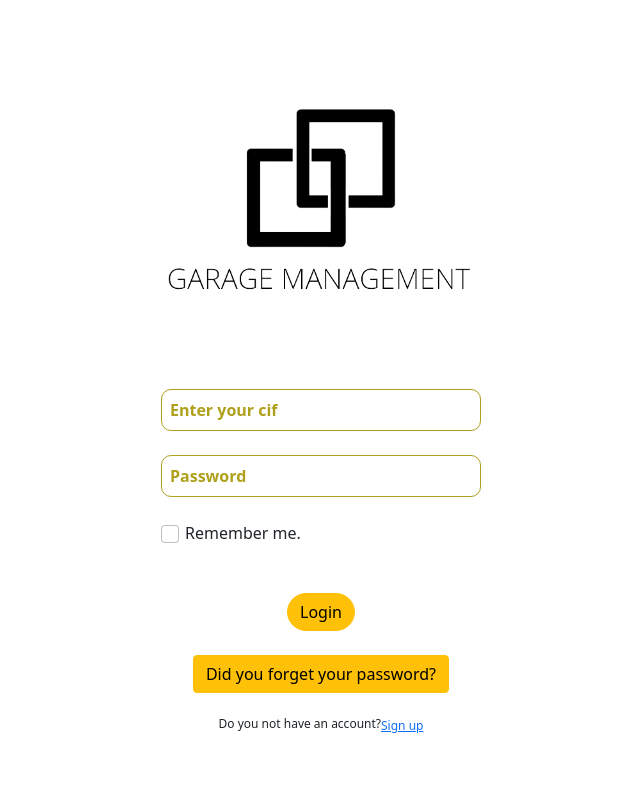
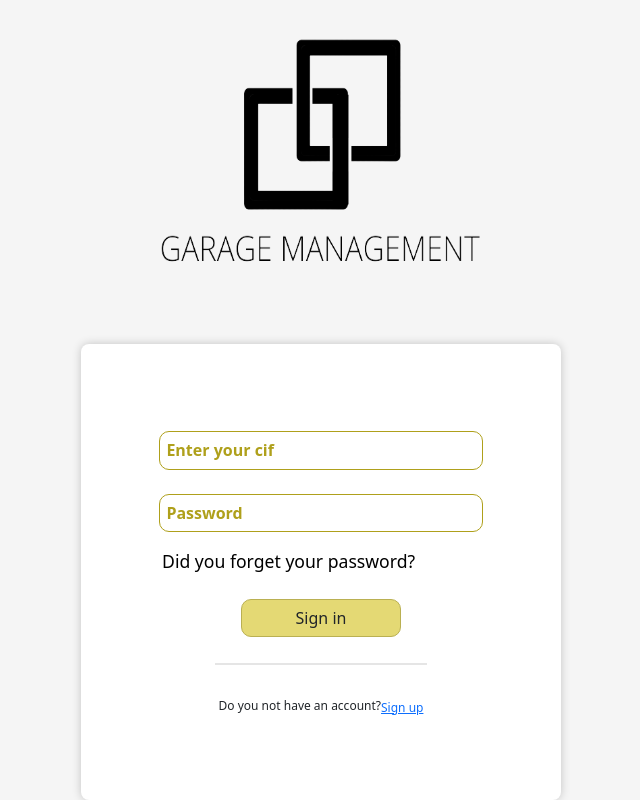
Before and after one commit to pedrobanos/proyecto3-front-end-, a React (Create React App) app: page / in a window 1280 px wide. Shown: the whole page, without its empty margins (319-959 px from the left). Built offline with nearby package versions, Linux system fonts and the light colour scheme.

Commit message:
change logo + add login styles

```diff
--- a/src/components/InputComponent.css
+++ /dev/null
@@ -1,3 +0,0 @@
-.neper1{
-    background-color: blue;
-}
--- a/src/views/Login/Login.css
+++ b/src/views/Login/Login.css
@@ -1,37 +1,43 @@
-
 .formContainer {
+    display: flex;
+    flex-direction: column;
+    align-items: center;
+    justify-content: center;
     height: 100vh;
-    width: 100vw;
-    display: flex;
-    justify-content: center;
-    align-items: center;
-    background-image: url();
+    width: 100%;
+    background-color: #f5f5f5;
 }
 
 form {
     display: flex;
     flex-direction: column;
-    border-radius: 1rem;
-    padding: 3rem 4rem;
+    align-items: center;
+    justify-content: center;
+    width: 100%;
+    height: 100%;
+    max-height: 30rem;
+    max-width: 30rem;
+    background-color: #fff;
+    padding: 1.5rem;
+    border-radius: 0.5rem;
+    box-shadow: 0px 0px 10px rgba(0, 0, 0, 0.2);
 }
 
-.brand {
-    width: 25vw;
+.logo-login {
     display: flex;
     align-items: center;
-    gap: 1rem;
     justify-content: center;
-
 }
 
-img {
-    height: 20rem;
+.logo-login img {
+    height: 17rem;
     width: 20rem;
+    margin-bottom: 4.5rem;
 }
 
 input {
     background-color: transparent;
-    padding: 0.5rem;
+    padding: 0.4rem;
     border: 0.1rem solid rgb(175, 160, 27);
     border-radius: 10px;
     color: rgb(198, 180, 22);
@@ -52,21 +58,19 @@ input:focus {
 .formGroup {
     display: flex;
     flex-direction: column;
-    gap: 1rem;
 }
 
-.logoContainer {
+.cifImputGroup,
+.passwordImputGroup {
     display: flex;
     flex-direction: column;
-    align-items: center;
-    justify-content: center;
+    width: 75%;
 }
 
-.logoImg {
-    object-fit: cover;
-    width: 35vw;
-    height: 150px;
-    margin-bottom: 2rem;
+.cbox {
+    display: flex;
+    gap: 0.5rem;
+    margin-top: 0.5rem;
 }
 
 .AccountText {
@@ -92,11 +96,70 @@ input:focus {
     border-bottom-right-radius: 10px;
     color: #ffc107;
 } */
+.btn-forget {
+    width: 80%;
+    margin-bottom: 1rem;
+    margin-top: 1rem;
+    border: none;
+    cursor: pointer;
+    font-size: 1rem;
+    border-radius: 10px;
+    color: none;
+    border: none;
+    transition: all 0.3s ease;
+    background-color: transparent;
+    font-size: 1.1rem;
 
-.btn {
-    padding: 1rem 3rem;
-    background-color: rgb(255, 230, 0);
-    color: white;
+}
+.btn-forget:hover {
+    background-color: #d7d1d144;
+    color: #000000;
+}
+
+.btn-signIn {
+    border: 1px black !important;
+    background-color: rgb(228, 217, 116) !important;
+    max-width: 10rem !important;
+    width: 100% !important;
+    padding: 0.4rem 1rem;
+    margin-bottom: 1rem;
+    border: 0.1rem solid rgb(186, 176, 82) !important;
+    cursor: pointer;
+    font-size: 1rem;
+    border-radius: 10px !important;
+    color: #000;
+    transition: all 0.3s ease;
+}
+.btn-signIn:hover {
+    background-color: rgb(186, 176, 82) !important;
+    color: #fff;
+}
+.my-line {
     border: none;
-    border-radius: 0.4rem;
-}
+    border-top: 2px solid #999;
+    text-align: center;
+    height: 0;
+    line-height: 0;
+    margin: 10px 0;
+    position: relative;
+  }
+
+  .my-line:before {
+    content: "------------- ";
+    display: inline-block;
+    position: relative;
+    top: -0.7em;
+    font-size: 1.2rem;
+    padding-right: 10px;
+    color: #999;
+  }
+
+  .my-line:after {
+    content: " ------------------";
+    display: inline-block;
+    position: relative;
+    top: -0.7em;
+    font-size: 1.2rem;
+    padding-left: 10px;
+    color: #999;
+  }
--- a/src/views/Login/Login.jsx
+++ b/src/views/Login/Login.jsx
@@ -7,7 +7,7 @@ import { useState } from 'react';
 import { login as loginRequest } from '../../services/AuthService';
 import { useAuthContext } from '../../contexts/AuthContext';
 import { Link, useLocation, useNavigate } from 'react-router-dom';
-import GARAGEmanagement from '../../assets/GARAGEmanagement.png'
+import GARAGEmanagement from '../../assets/GARAGEmanagement2.png'
 import InputLogin from '../../components/InputLogin/InputLogin';
 import './Login.css'
 
@@ -61,10 +61,10 @@ const Login = () => {
 
     return (
         <div className="formContainer">
-                <form onSubmit={handleSubmit(onSubmit)}>
-                    <div className='brand'>
+            <div className='logo-login'>
                 <img src={GARAGEmanagement}></img>
             </div>
+            <form onSubmit={handleSubmit(onSubmit)}>
                 <div className='cifImputGroup'>
                     <InputLogin className="input-group"
                         id="cif1"
@@ -76,7 +76,7 @@ const Login = () => {
                         icon={"fa-solid fa-user"}
                     />
                 </div>
-                    <div className='passwordImputGroup pb-4'>
+                <div className='passwordImputGroup pb-2'>
                     <InputLogin className="input-group"
                         id="password"
                         register={register}
@@ -88,27 +88,11 @@ const Login = () => {
                         icon={"fa-solid fa-lock"}
                         eye={"far fa-eye"}
                     />
+                    <button className="btn-forget"> Did you forget your password?</button>
                 </div>
-                    <div className=" form-actions form-check mb-4">
-                        <input
-                            type="checkbox"
-                            className="form-check-input"
-                            id="rememberPassword"
-                            name="checkbox"
-                            checked={rememberPassword}
-                            onChange={handleRememberMeChange}
-                        />
-                        <label className="form-check-label fs-6" htmlFor="rememberPassword">
-                            Remember me.
-                        </label>
-                    </div>
-                        <div className='text-center'>
-                            <button className={`btn btn-${isSubmitting ? 'secondary' : 'warning'} rounded-pill mt-4 mb-4`}
-                            onChange={handleRememberMeChange}>{isSubmitting ? 'Please wait...' : 'Login'}</button>
-                        </div>
-                        <div className='text-center'>
-                            <button className="btn btn-warning"> Did you forget your password?</button>
-                        </div>
+                <button className={`btn btn-${isSubmitting ? 'secondary' : 'signIn'}`}
+                    onChange={handleRememberMeChange}>{isSubmitting ? 'Please wait...' : 'Sign in'}</button>
+                <hr className="my-line"></hr>
                 <div className='CreateAcount'>
                     <h6 className='mb-4 AccountText'>Do you not have an account?</h6>
                     <Link className='AccountText' to="/register"><p>Sign up</p></Link>
```
Also changed, not shown: public/index.html (+0 -24 lines), src/assets/GARAGEmanagement2.png (added). Lines whose indentation alone changed are shown as unchanged.
